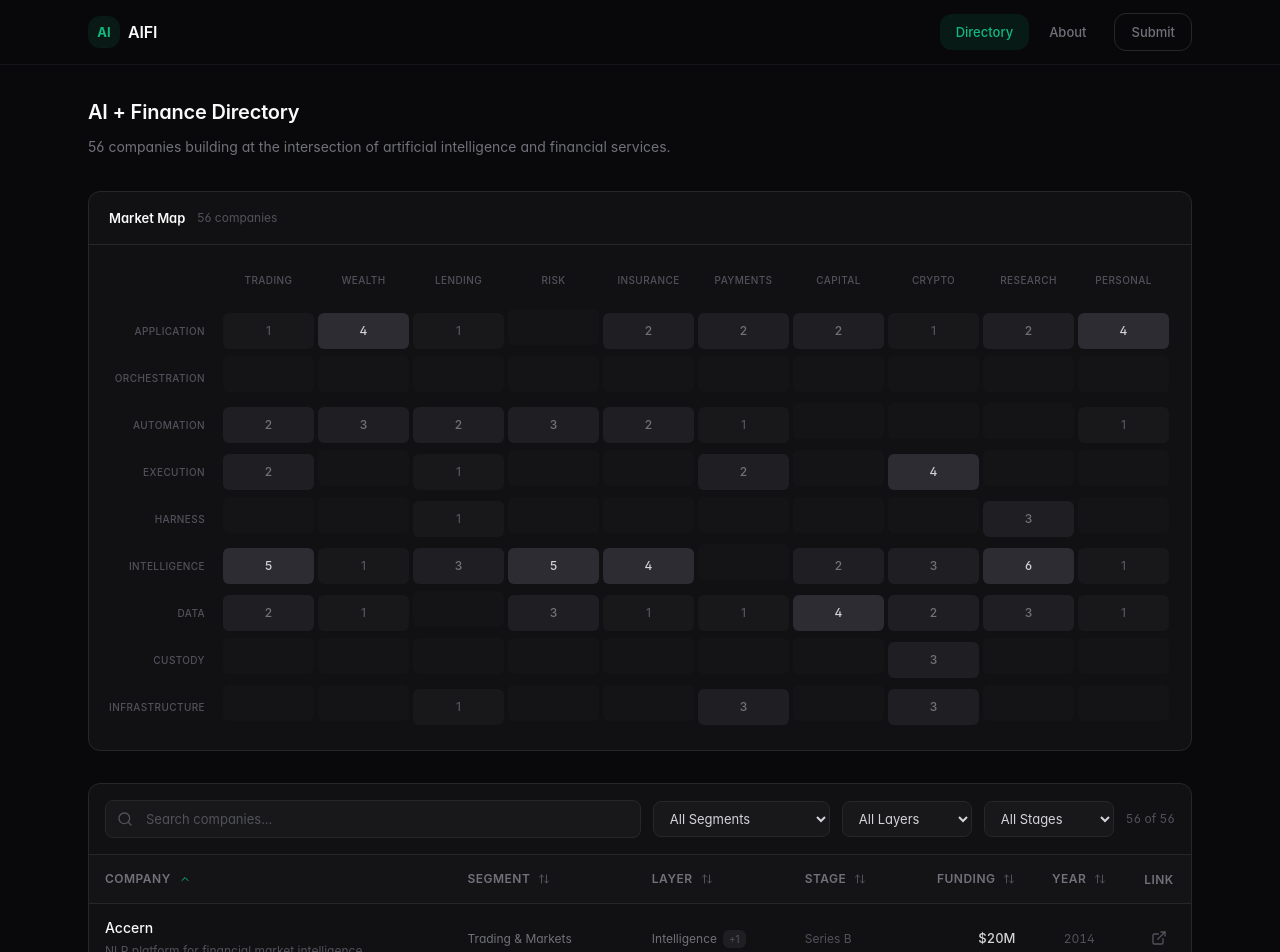
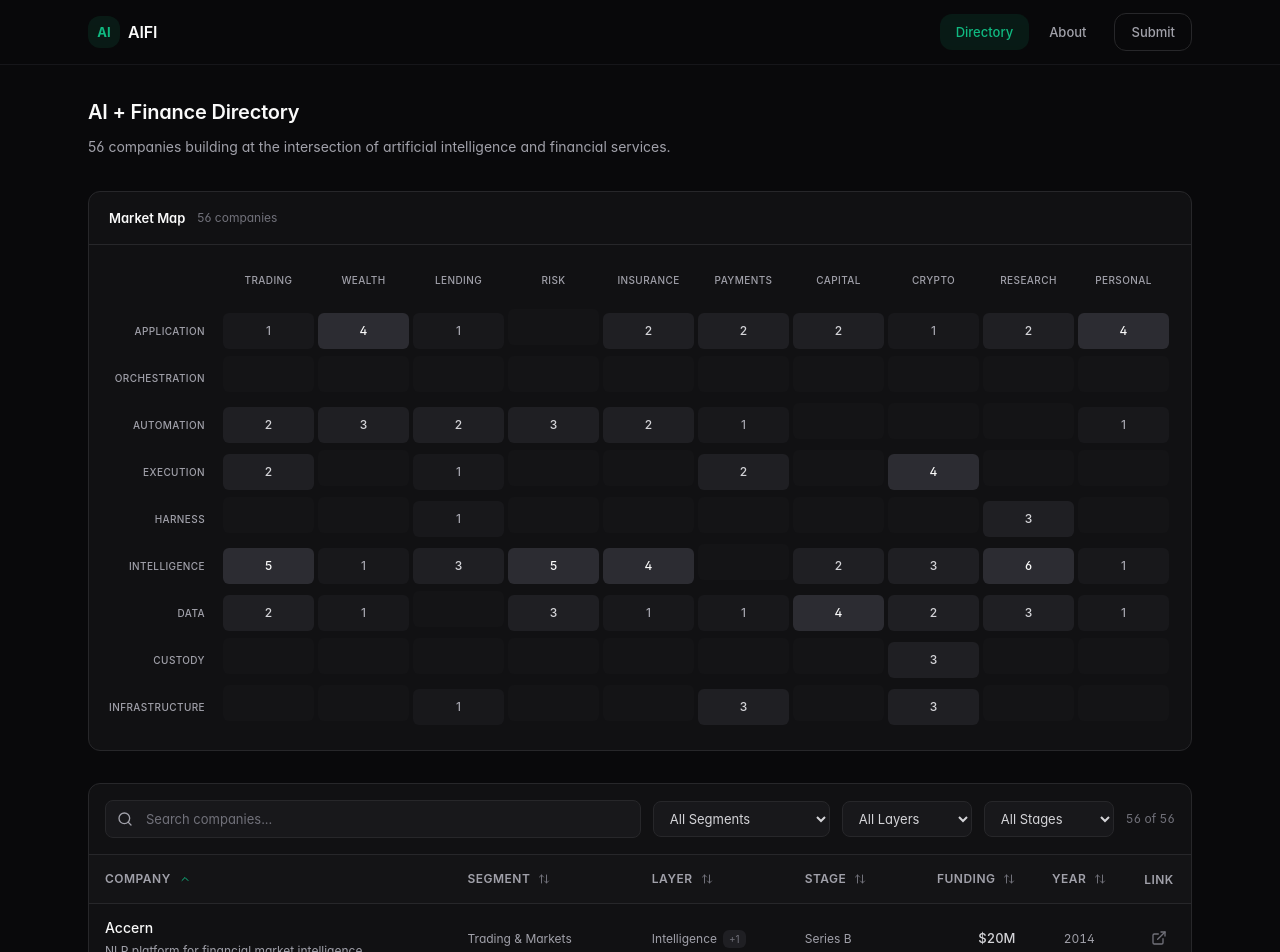
Before and after one commit to 0xBebis/aifi-directory, a Next.js app: page /directory in a window 1280 px wide. Shown: the top 952 px of the page. Built offline with nearby package versions, Linux system fonts and the light colour scheme.

Commit message:
improving readability

```diff
--- a/src/app/about/page.tsx
+++ b/src/app/about/page.tsx
@@ -15,7 +15,7 @@ export default function AboutPage() {
         </p>
 
         <div className="bg-surface border border-border rounded-lg p-6">
-          <h2 className="text-sm font-semibold uppercase tracking-wider text-text-muted mb-4">
+          <h2 className="text-sm font-semibold uppercase tracking-wider text-text-secondary mb-4">
             Index Overview
           </h2>
           <div className="grid grid-cols-3 gap-6">
@@ -41,7 +41,7 @@ export default function AboutPage() {
         </div>
 
         <div>
-          <h2 className="text-sm font-semibold uppercase tracking-wider text-text-muted mb-3">
+          <h2 className="text-sm font-semibold uppercase tracking-wider text-text-secondary mb-3">
             How to Use
           </h2>
           <p className="text-text-secondary leading-relaxed">
@@ -56,7 +56,7 @@ export default function AboutPage() {
         </div>
 
         <div>
-          <h2 className="text-sm font-semibold uppercase tracking-wider text-text-muted mb-3">
+          <h2 className="text-sm font-semibold uppercase tracking-wider text-text-secondary mb-3">
             Submit a Company
           </h2>
           <p className="text-text-secondary leading-relaxed mb-4">
--- a/src/app/submit/page.tsx
+++ b/src/app/submit/page.tsx
@@ -2,7 +2,7 @@ import { segments, layers } from '@/lib/data';
 import { STAGE_LABELS } from '@/types';
 
 export default function SubmitPage() {
-  const inputStyles = "w-full px-4 py-2.5 bg-surface-2 border border-border rounded-md text-sm text-text-primary placeholder:text-text-faint focus:outline-none focus:border-accent focus:ring-1 focus:ring-accent/30 transition-colors";
+  const inputStyles = "w-full px-4 py-2.5 bg-surface-2 border border-border rounded-md text-sm text-text-primary placeholder:text-text-muted focus:outline-none focus:border-accent focus:ring-1 focus:ring-accent/30 transition-colors";
   const selectStyles = "w-full px-4 py-2.5 bg-surface-2 border border-border rounded-md text-sm text-text-secondary focus:outline-none focus:border-accent focus:ring-1 focus:ring-accent/30 transition-colors cursor-pointer";
   const labelStyles = "block text-sm font-medium text-text-secondary mb-2";
 
@@ -119,7 +119,7 @@ export default function SubmitPage() {
 
         <div>
           <label htmlFor="email" className={labelStyles}>
-            Your Email <span className="text-text-faint">(optional)</span>
+            Your Email <span className="text-text-muted">(optional)</span>
           </label>
           <input
             type="email"
@@ -128,7 +128,7 @@ export default function SubmitPage() {
             className={inputStyles}
             placeholder="you@example.com"
           />
-          <p className="text-xs text-text-faint mt-2">
+          <p className="text-xs text-text-muted mt-2">
             In case we have questions about your submission
           </p>
         </div>
@@ -140,7 +140,7 @@ export default function SubmitPage() {
           Submit Company
         </button>
 
-        <p className="text-xs text-text-faint text-center">
+        <p className="text-xs text-text-muted text-center">
           Submissions are reviewed before being added to the directory.
         </p>
       </form>
--- a/src/components/MarketMap.tsx
+++ b/src/components/MarketMap.tsx
@@ -101,7 +101,7 @@ export default function MarketMap({
                   className={`text-2xs font-medium uppercase tracking-wider w-full px-1 py-2 rounded transition-colors ${
                     activeSegment === segment.slug
                       ? 'text-accent'
-                      : 'text-text-faint hover:text-text-muted'
+                      : 'text-text-muted hover:text-text-secondary'
                   }`}
                   title={segment.name}
                 >
@@ -127,7 +127,7 @@ export default function MarketMap({
                   className={`text-2xs font-medium uppercase tracking-wider text-right w-full py-2 rounded transition-colors ${
                     activeLayer === layer.slug
                       ? 'text-accent'
-                      : 'text-text-faint hover:text-text-muted'
+                      : 'text-text-muted hover:text-text-secondary'
                   }`}
                   title={layer.name}
                 >
@@ -160,11 +160,11 @@ export default function MarketMap({
                           : isExpanded || isActive
                             ? 'bg-accent text-white shadow-glow'
                             : tier === 1
-                              ? 'bg-surface-2 text-text-faint hover:bg-surface-3 hover:text-text-muted'
+                              ? 'bg-surface-2 text-text-muted hover:bg-surface-3 hover:text-text-secondary'
                               : tier === 2
-                                ? 'bg-surface-3 text-text-muted hover:bg-border hover:text-text-secondary'
+                                ? 'bg-surface-3 text-text-secondary hover:bg-border hover:text-text-primary'
                                 : tier === 3
-                                  ? 'bg-zinc-700/60 text-text-secondary hover:bg-zinc-600/60 hover:text-text-primary'
+                                  ? 'bg-zinc-700/60 text-text-primary hover:bg-zinc-600/60'
                                   : 'bg-zinc-600/70 text-text-primary hover:bg-zinc-500/70'
                         }`}
                       title={`${segment.name} × ${layer.name}: ${count} project${count !== 1 ? 's' : ''}`}
--- a/src/components/ProjectTable.tsx
+++ b/src/components/ProjectTable.tsx
@@ -176,7 +176,7 @@ export default function ProjectTable({
         <div className="flex flex-wrap items-center gap-3">
           {/* Search */}
           <div className="relative flex-1 min-w-[240px]">
-            <Search className="absolute left-3 top-1/2 -translate-y-1/2 w-4 h-4 text-text-faint" />
+            <Search className="absolute left-3 top-1/2 -translate-y-1/2 w-4 h-4 text-text-muted" />
             <input
               type="text"
               placeholder="Search companies..."
@@ -314,8 +314,8 @@ export default function ProjectTable({
             {filteredProjects.length === 0 ? (
               <tr>
                 <td colSpan={7} className="px-4 py-12 text-center">
-                  <p className="text-text-muted">No companies found</p>
-                  <p className="text-sm text-text-faint mt-1">Try adjusting your filters</p>
+                  <p className="text-text-secondary">No companies found</p>
+                  <p className="text-sm text-text-muted mt-1">Try adjusting your filters</p>
                 </td>
               </tr>
             ) : (
@@ -338,7 +338,7 @@ export default function ProjectTable({
                         <span className="font-medium text-text-primary group-hover:text-accent transition-colors">
                           {project.name}
                         </span>
-                        <p className="text-xs text-text-faint mt-0.5 line-clamp-1 max-w-xs">
+                        <p className="text-xs text-text-muted mt-0.5 line-clamp-1 max-w-xs">
                           {project.tagline}
                         </p>
                       </Link>
@@ -403,7 +403,7 @@ export default function ProjectTable({
                     </td>
                     <td className="px-4 py-3">
                       {project.stage && (
-                        <span className="text-xs text-text-faint">
+                        <span className="text-xs text-text-muted">
                           {formatStage(project.stage)}
                         </span>
                       )}
@@ -419,7 +419,7 @@ export default function ProjectTable({
                     </td>
                     <td className="px-4 py-3 text-center">
                       {project.founded ? (
-                        <span className="text-xs tabular-nums text-text-faint">{project.founded}</span>
+                        <span className="text-xs tabular-nums text-text-muted">{project.founded}</span>
                       ) : (
                         <span className="text-xs text-text-faint">—</span>
                       )}
--- a/tailwind.config.js
+++ b/tailwind.config.js
@@ -16,11 +16,11 @@ module.exports = {
         border: '#27272a',
         'border-subtle': '#1e1e21',
 
-        // Text hierarchy
-        'text-primary': '#fafafa',
-        'text-secondary': '#d4d4d8',
-        'text-muted': '#71717a',
-        'text-faint': '#52525b',
+        // Text hierarchy (all pass WCAG AA on dark surfaces)
+        'text-primary': '#fafafa',    // ~20:1 - headings, emphasis
+        'text-secondary': '#d4d4d8',  // ~13:1 - body text
+        'text-muted': '#a1a1aa',      // ~7:1  - labels, secondary info
+        'text-faint': '#71717a',      // ~4.5:1 - tertiary, metadata
 
         // Accent - refined teal/emerald for fintech
         accent: '#10b981',
```
Also changed, not shown: src/app/p/[slug]/page.tsx (+11 -11 lines).
